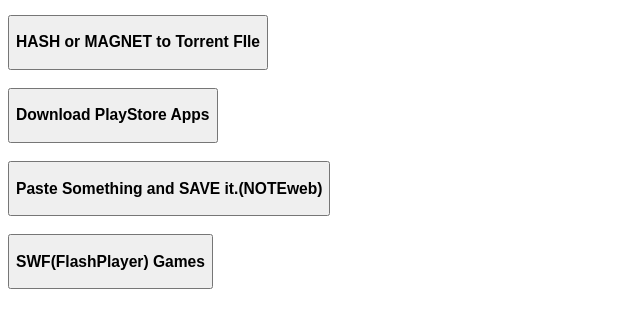
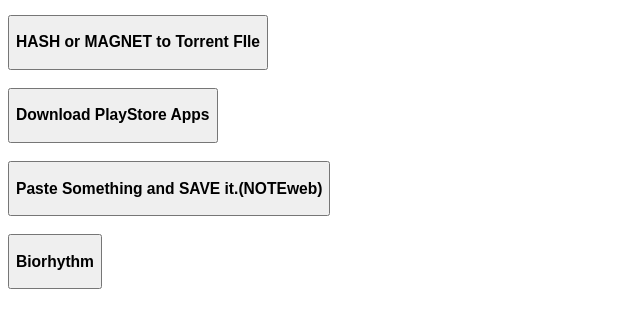
Before and after one commit to AM71113363/AM71113363.github.io, a plain HTML site: page index.html in a window 1280 px wide. Shown: the part 125-447 px from the top of the page, without its empty margins (0-640 px from the left). Drawn offline with Linux system fonts and the light colour scheme.

Commit message:
Update index.html

```diff
--- a/index.html
+++ b/index.html
@@ -13,7 +13,7 @@
 <br></br>
 <A HREF="printme.html" target="_blank"><BUTTON><H3>Paste Something and SAVE it.(NOTEweb)</H3></BUTTON></A>
 <br></br>
-<A HREF="games.html" target="_blank"><BUTTON><H3>SWF(FlashPlayer) Games</H3></BUTTON></A>
+<A HREF="biorhythm.html" target="_blank"><BUTTON><H3>Biorhythm</H3></BUTTON></A>
 </div>
 <br></br>
 <div>
```
